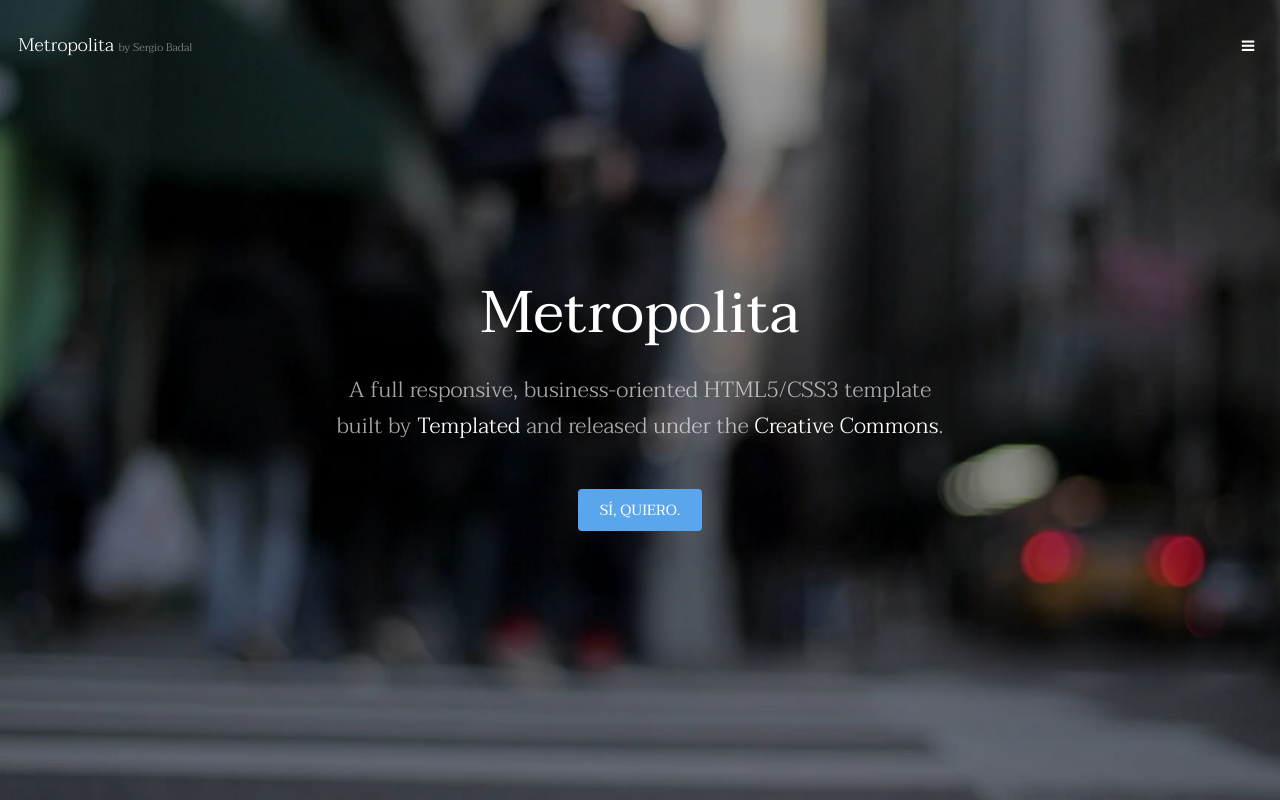
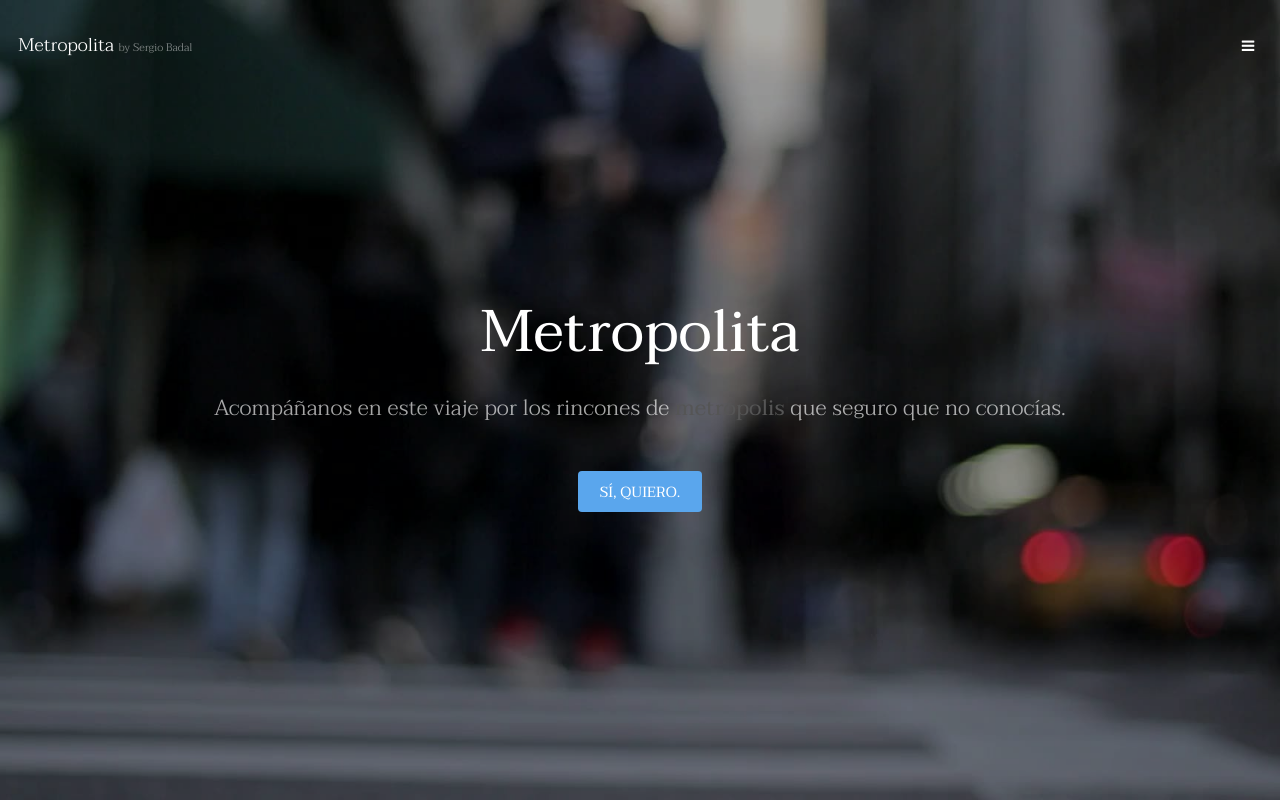
Before and after one commit to manuolm/04_REP_METROPOLITA, a plain HTML site: page index.html in a window 1280 px wide. Shown: the top 800 px of the page. Drawn offline with Linux system fonts and the light colour scheme.

Commit message:
frase bajo el h1 por MARIO

```diff
--- a/index.html
+++ b/index.html
@@ -37,8 +37,8 @@
 			<section id="banner" data-video="images/banner">
 				<div class="inner">
 					<h1>Metropolita</h1>
-					<p>A full responsive, business-oriented HTML5/CSS3 template<br />
-					built by <a href="https://templated.co/">Templated</a> and released under the <a href="https://templated.co/license">Creative Commons</a>.</p>
+					<p>Acompáñanos en este viaje por los rincones de
+					<b>metrópolis</b> que seguro que no conocías.</p>
 					<a href="#one" class="button special scrolly">Sí, quiero.</a>
 				</div>
 			</section>
```
